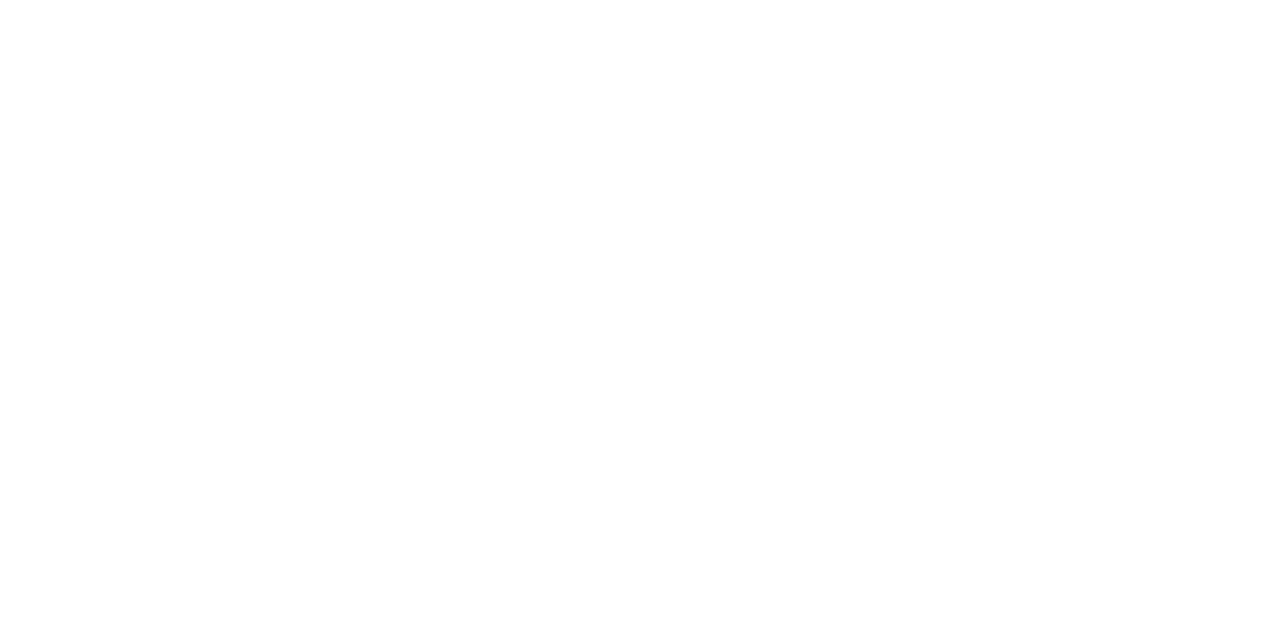
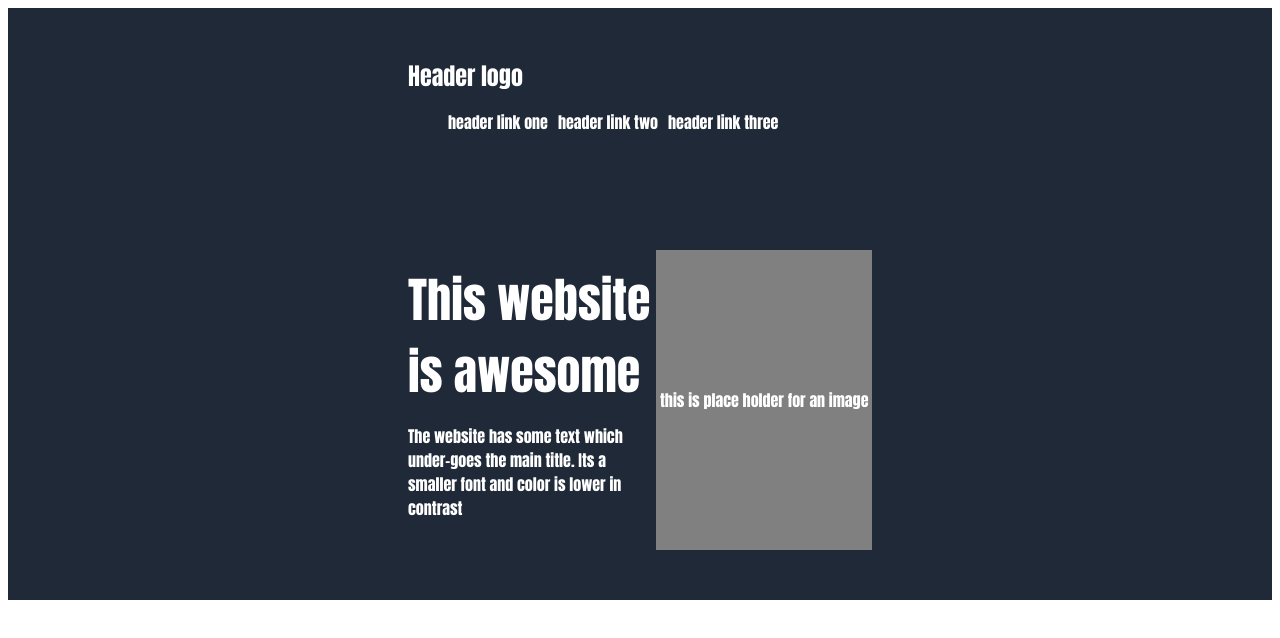
Before and after one commit to greninja00/Landing-page, a plain HTML site: page index.html in a window 1280 px wide. Drawn offline with Linux system fonts and the light colour scheme.

Commit message:
first part done

```diff
--- a/index.html
+++ b/index.html
@@ -3,9 +3,33 @@
     <head>
         <meta charset="utf-8">
         <link rel="stylesheet" href="style.css">
+        <title>Landing Page</title>
     </head>
     <body>
         <div class="header">
+            <div class="logo">
+                Header logo
+            </div>
+            <ul>
+                <li><a href="#">header link one</a></li>
+                <li><a href="#">header link two</a></li>
+                <li><a href="#">header link three</a></li>
+            </ul>
+            </div>
+
+            <div class="awesome">
+                <div class="awesome-text">
+                    This website is awesome
+                    <p>The website has some text which under-goes the main title. Its a smaller font and color is lower in contrast</p>
+                </div>
+
+            <div class="block">
+                this is place holder for an image
+            </div>
+            </div>
+        </div>
+
+        <div class="somerandom">
 
         </div>
     </body>
--- a/style.css
+++ b/style.css
@@ -0,0 +1,59 @@
+*{
+    font-family: Impact, Haettenschweiler, 'Arial Narrow Bold', sans-serif;
+}
+.header {
+    background-color: #1F2937;
+    color: white;
+    display: flex;
+    padding: 50px;
+    justify-content: space-between;
+    padding-left: 400px;
+    padding-right: 400px;
+    flex-wrap: wrap;
+
+}
+.logo{
+    font-size :24px;
+    font-weight: 700;
+}
+.awesome-text{
+    font-size:48px;
+    font-weight : 900;
+}
+
+ul{
+    list-style-type:none;
+    display: flex;
+    gap: 10px;
+
+}
+a{
+    text-decoration: none;
+    color : white;
+}
+.block{
+    display: flex;
+    justify-content: center;
+    align-items:center;
+    background-color: grey;
+    width : 600px;
+    height: 300px;
+}
+
+.awesome{
+    flex-direction: row;
+    display: flex;
+    background-color: #1F2937;
+    color: white;
+    padding: 50px;
+    padding-left: 400px;
+    padding-right: 400px;
+    flex-wrap: nowrap;
+    justify-content: center;
+    align-items: center;
+}
+.awesome  p {
+    font-size: medium;
+    display: flex;
+
+}
```
Also changed, not shown: images/01.png (added), images/02.png (added).
